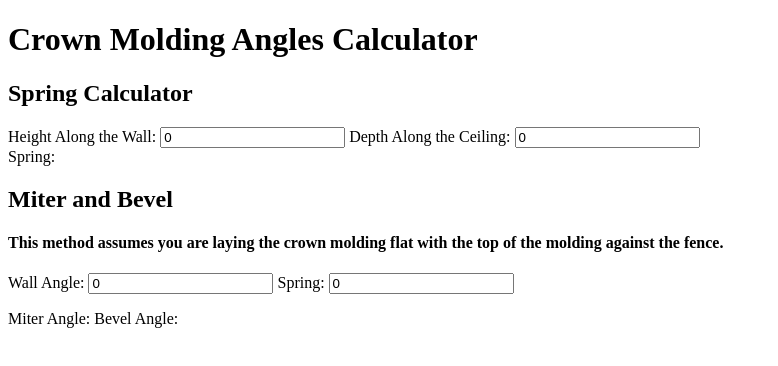
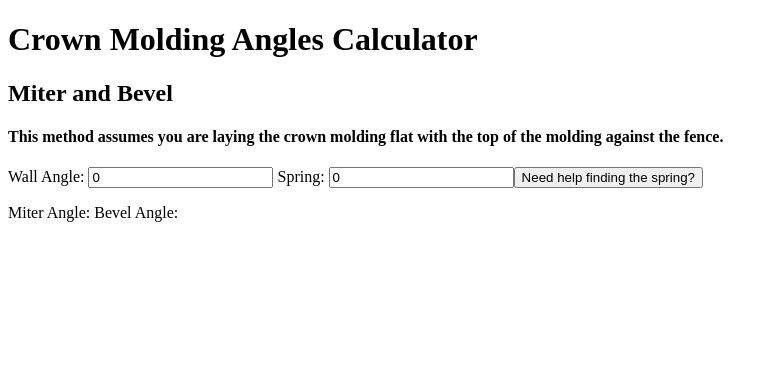
Before and after one commit to waseber/crown-calc, a Nuxt app: page / in a window 1280 px wide. Shown: the top 366 px of the page, without its empty margins (0-778 px from the left). Built offline with nearby package versions, Linux system fonts and the light colour scheme.

Commit message:
toggles spring calculator

```diff
--- a/components/MiterBevelCalculator.vue
+++ b/components/MiterBevelCalculator.vue
@@ -1,4 +1,6 @@
 <script setup>
+import { defineEmits } from "vue";
+
 // Miter and Bevel
 const wall = ref(0);
 const spring = ref(0);
@@ -19,6 +21,9 @@ function miterAndBevelCalculator() {
   miterOutput.value = miter.toFixed(2);
   bevelOutput.value = bevel.toFixed(2);
 }
+
+// emit toggle
+const emitToggle = defineEmits(["toggleSpring"]);
 </script>
 
 <template>
@@ -50,6 +55,9 @@ function miterAndBevelCalculator() {
         @input="miterAndBevelCalculator"
       />
     </label>
+    <button @click.prevent="emitToggle('toggle-spring')">
+      Need help finding the spring?
+    </button>
     <p>Miter Angle: {{ miterOutput }} Bevel Angle: {{ bevelOutput }}</p>
   </div>
 </template>
--- a/layouts/default.vue
+++ b/layouts/default.vue
@@ -3,7 +3,9 @@
     <header>
       <slot name="header" />
     </header>
-    <slot name="hidden" />
+    <aside>
+      <slot name="aside" />
+    </aside>
     <main>
       <slot />
     </main>
--- a/pages/index.vue
+++ b/pages/index.vue
@@ -3,6 +3,8 @@ import { ref } from "vue";
 import Header from "~~/components/Header.vue";
 import SpringCalculator from "~~/components/SpringCalculator.vue";
 import MiterBevelCalculator from "~~/components/MiterBevelCalculator.vue";
+
+const toggleSpring = ref(false);
 </script>
 
 <template>
@@ -10,9 +12,9 @@ import MiterBevelCalculator from "~~/components/MiterBevelCalculator.vue";
     <NuxtLayout name="default">
       <Header #header />
 
-      <spring-calculator #hidden />
+      <spring-calculator v-if="toggleSpring" #aside />
 
-      <miter-bevel-calculator />
+      <miter-bevel-calculator @toggle-spring="toggleSpring = true" />
     </NuxtLayout>
   </div>
 </template>
```
